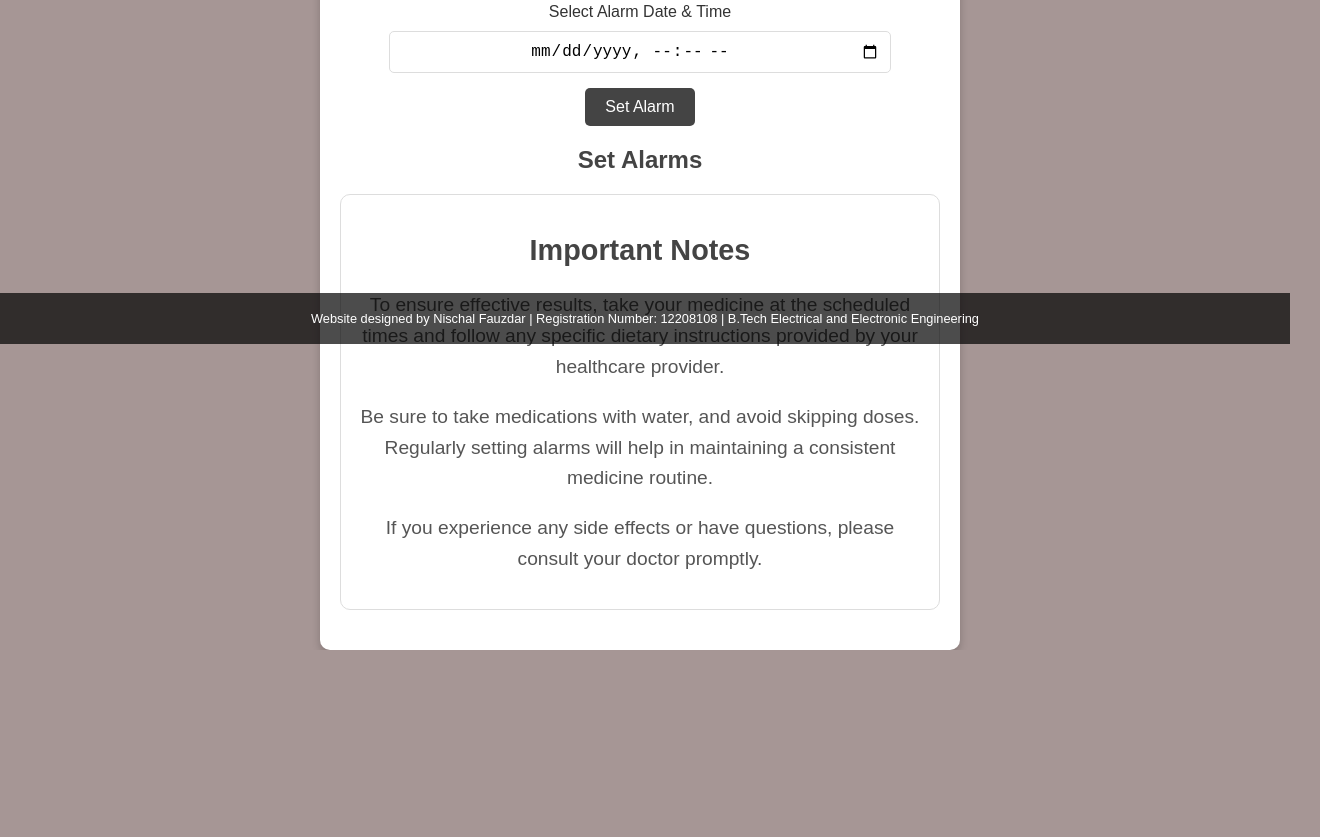
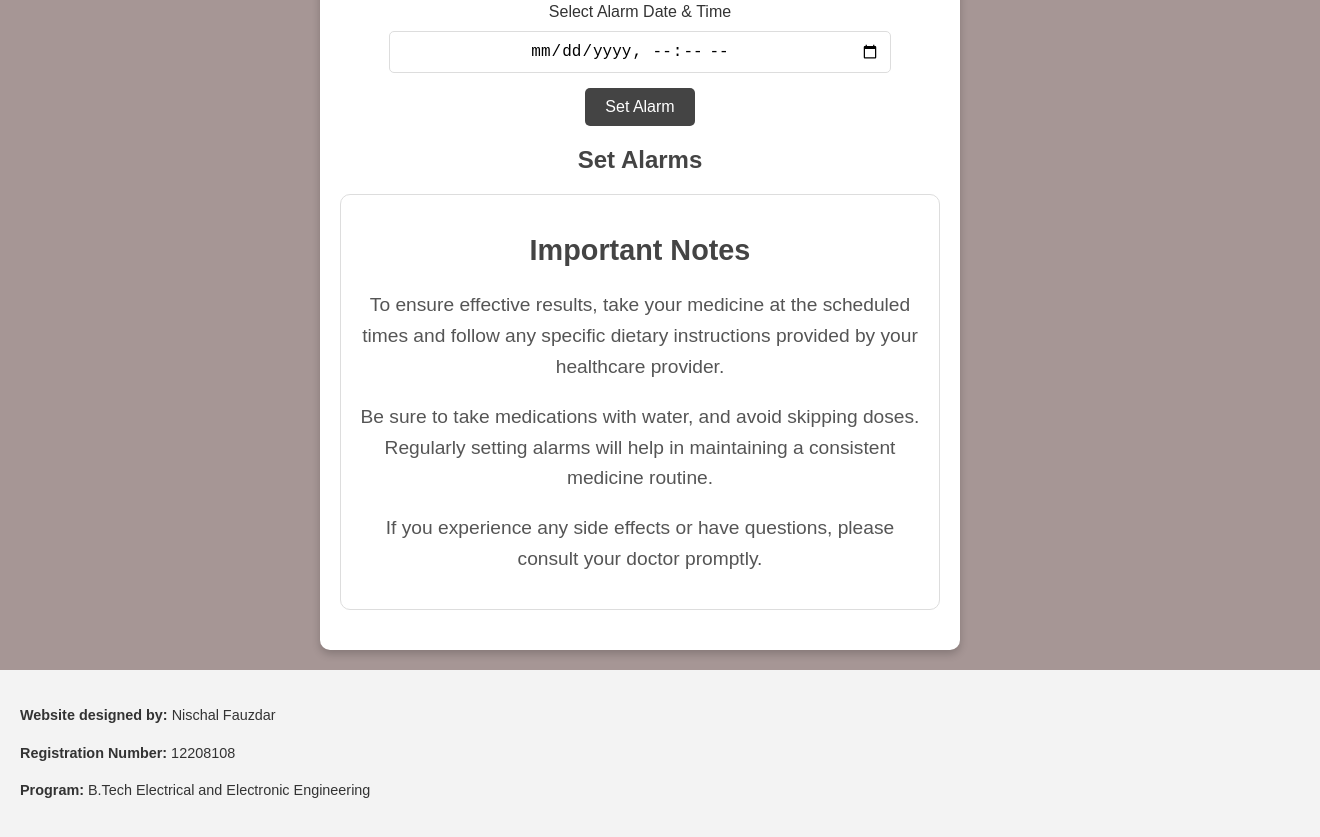
Before and after one commit to nischalfauzdar/wireless_med_timer.gethub.io, a plain HTML site: page index.html in a window 1280 px wide. Shown: the part 456-1293 px from the top of the page, 1320 px wide, since content can reach past the window. Before the commit the page ends 1106 px from the top, so only its background shows below. Drawn offline with Linux system fonts and the light colour scheme; files whose address does not match are found by name.

Commit message:
Update index.html

```diff
--- a/index.html
+++ b/index.html
@@ -77,16 +77,6 @@
             color: #555;
             line-height: 1.6;
         }
-        footer {
-            background-color: rgba(0, 0, 0, 0.7); /* Faded black */
-            color: #fff;
-            padding: 5px;
-            position: fixed;
-            bottom: 0;
-            width: 100%;
-            text-align: center;
-            font-size: 0.8em; /* Smaller footer size */
-        }
         .alarm-list {
             margin-top: 20px;
         }
@@ -101,6 +91,16 @@
             padding: 10px;
             border-radius: 5px;
         }
+        .designer-info {
+            width: 100%;
+            background-color: #f3f3f3;
+            padding: 20px;
+            color: #333;
+            margin-top: 20px;
+            font-size: 0.9em;
+            line-height: 1.6;
+            text-align: left;
+        }
     </style>
 </head>
 <body>
@@ -109,7 +109,7 @@
         <h2>Set Your Alert Date & Time</h2>
 
         <!-- Medical Image -->
-        <img src="MEDICAL.jpg"alt="Medicine Reminder">
+        <img src="E:\Get hub work\wireless_med_timer.gethub.io\MEDICAL.jpg" alt="Medicine Reminder">
 
         <!-- Alarm Date & Time Input Form -->
         <form id="alarmForm">
@@ -133,6 +133,7 @@
         </div>
     </div>
 
+    <!-- JavaScript Section -->
     <script>
         // Array to store multiple alarms
         const alarms = [];
@@ -164,9 +165,11 @@
         };
     </script>
 
-    <!-- Footer Section -->
-    <footer>
-        <p>Website designed by Nischal Fauzdar | Registration Number: 12208108 | B.Tech Electrical and Electronic Engineering</p>
-    </footer>
+    <!-- Designer Info Section -->
+    <div class="designer-info">
+        <p><strong>Website designed by:</strong> Nischal Fauzdar</p>
+        <p><strong>Registration Number:</strong> 12208108</p>
+        <p><strong>Program:</strong> B.Tech Electrical and Electronic Engineering</p>
+    </div>
 </body>
 </html>
```
